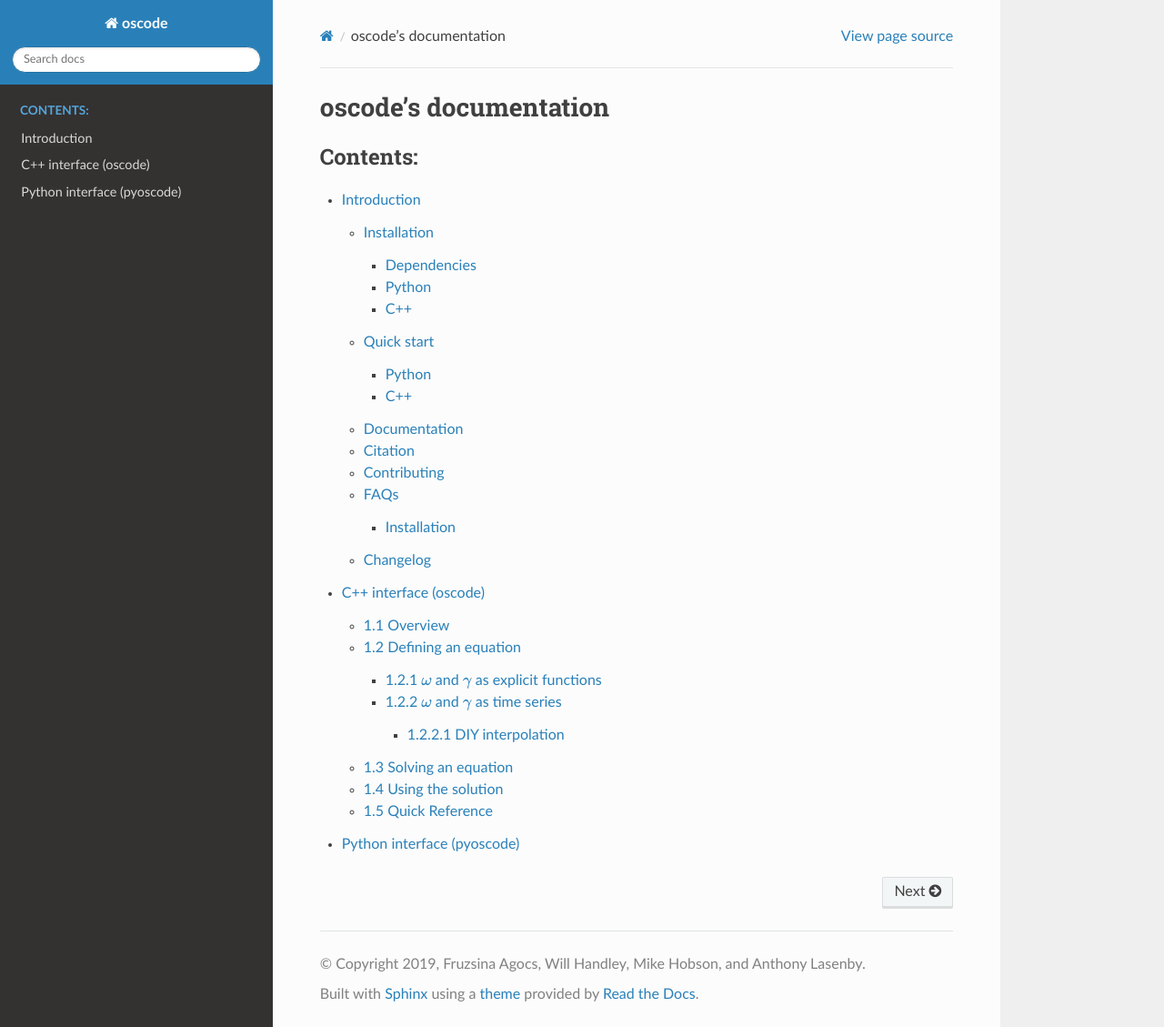
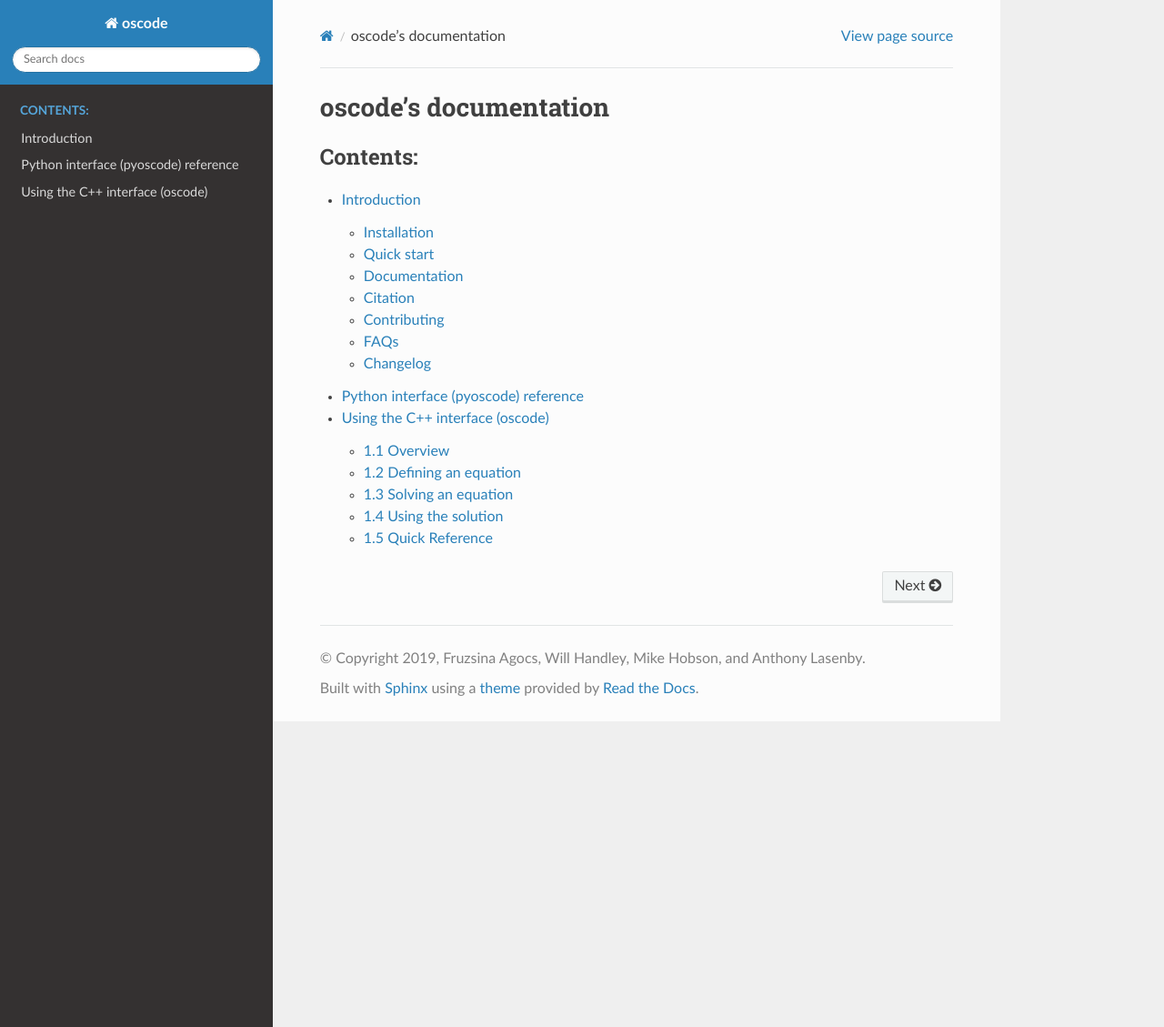
Before and after one commit to fruzsinaagocs/oscode, a Sphinx documentation site: the page built from pyoscode/docs/source/index.rst, in a window 1280 px wide and 1129 px high. Shown: the whole window at 91% size. Built offline with Sphinx 7.4.7 and the Read the Docs theme 2.0.0, drawn with Linux system fonts in a browser that asks for light colours; pages that are not in the unit, such as notebooks, are missing from menus.

```diff
--- a/pyoscode/docs/source/conf.py
+++ b/pyoscode/docs/source/conf.py
@@ -62,16 +62,16 @@ breathe_default_project = "oscode"
 # Setup the exhale extension
 exhale_args = {
     # These arguments are required
-    "containmentFolder":     "./api",
-    "rootFileName":          "library_root.rst",
-    "rootFileTitle":         "Library API",
+    "containmentFolder":     "./cpp-docs",
+    "rootFileName":          "oscode-reference.rst",
+    "rootFileTitle":         "oscode",
     "doxygenStripFromPath":  "..",
     # Suggested optional arguments
     "createTreeView":        True,
     # TIP: if using the sphinx-bootstrap-theme, you need
     # "treeViewIsBootstrap": True,
     "exhaleExecutesDoxygen": True,
-    "exhaleDoxygenStdin":    "INPUT = ../../../include/*.hpp",
+    "exhaleDoxygenStdin":    "INPUT = ./../../../include\nRECURSIVE = NO",
     "verboseBuild" : True
 }
 
--- a/pyoscode/docs/source/index.rst
+++ b/pyoscode/docs/source/index.rst
@@ -2,10 +2,10 @@ oscode's documentation
 ======================
 
 .. toctree::
-   :maxdepth: 0
+   :maxdepth: 2
    :caption: Contents:
 
     Introduction <introduction>
-    C++ interface (oscode) <oscode>
-    Python interface (pyoscode) <pyoscode>
-    api/library_root
+    Python interface (pyoscode) reference <pyoscode>
+    Using the C++ interface (oscode) <oscode>
+    C++ interface reference <cpp-docs/oscode-reference>
```
